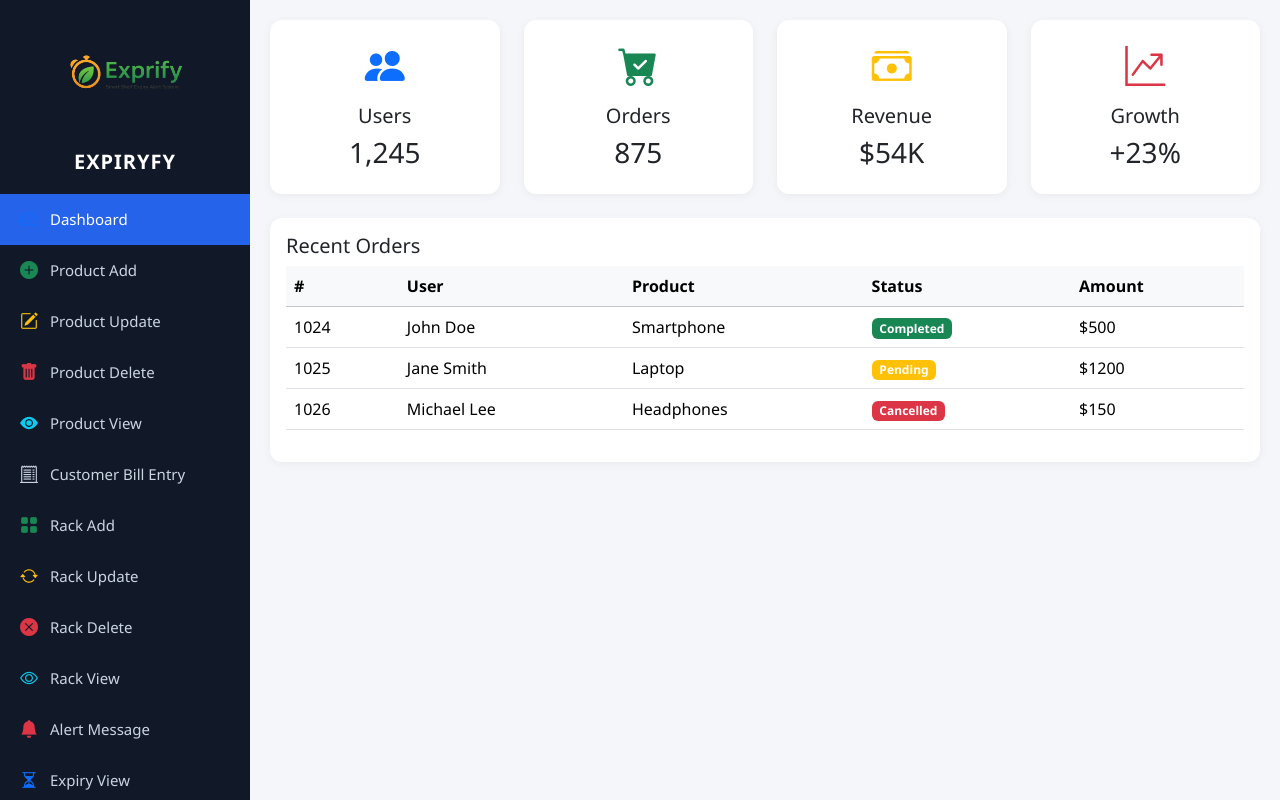
After one commit to ATCHAYA-THIYAGARAJAN-21/EXPIRYFY, a Django app: page /EXPIRYFY/dashboard in a window 1280 px wide. The commit adds this page. Run offline with Django 4.2, Linux system fonts and the light colour scheme.

Commit message:
home page

```diff
--- a/EFY/settings.py
+++ b/EFY/settings.py
@@ -79,7 +79,7 @@ DATABASES = {
         'ENGINE': 'django.db.backends.postgresql',
         'NAME': 'expiryfy',
         'USER': 'postgres',
-        'PASSWORD': 'Kavi100@',
+        'PASSWORD': 'Atchu21@',
         'HOST': 'localhost',
         'PORT': '5432',
     }
--- /dev/null
+++ b/EXPIRYFY/templates/efy/home.html
@@ -0,0 +1,194 @@
+{% load static %}
+<!DOCTYPE html>
+<html lang="en">
+<head>
+  <meta charset="UTF-8">
+  <meta name="viewport" content="width=device-width, initial-scale=1.0">
+  <title>Exprify Dashboard</title>
+  <!-- Bootstrap CSS -->
+  <link href="https://cdn.jsdelivr.net/npm/bootstrap@5.3.3/dist/css/bootstrap.min.css" rel="stylesheet">
+  <!-- Icons -->
+  <link href="https://cdn.jsdelivr.net/npm/bootstrap-icons/font/bootstrap-icons.css" rel="stylesheet">
+  <!-- Chart.js -->
+  <script src="https://cdn.jsdelivr.net/npm/chart.js"></script>
+
+  <style>
+    body {
+      font-family: 'Segoe UI', Tahoma, Geneva, Verdana, sans-serif;
+      background-color: #f5f6fa;
+    }
+    /* Sidebar */
+    .sidebar {
+      height: 100vh;
+      background: #111827;
+      color: #fff;
+      position: fixed;
+      top: 0;
+      left: 0;
+      width: 250px;
+      padding-top: 10px;
+      transition: all 0.3s;
+    }
+    .sidebar .logo {
+      text-align: center;
+      margin-bottom: 20px;
+    }
+    .sidebar .logo img {
+      width: 130px;
+      height: 130px;
+      border-radius: 50%;
+    }
+    .sidebar h3 {
+      font-size: 20px;
+      margin-top: 10px;
+      font-weight: bold;
+      letter-spacing: 1px;
+    }
+    .sidebar a {
+      display: flex;
+      align-items: center;
+      padding: 12px 20px;
+      color: #cbd5e1;
+      text-decoration: none;
+      transition: background 0.3s;
+      font-size: 15px;
+    }
+    .sidebar a i {
+      font-size: 18px;
+      margin-right: 12px;
+    }
+    .sidebar a:hover {
+      background: #1e293b;
+      color: #fff;
+    }
+    .sidebar .active {
+      background: #2563eb;
+      color: #fff;
+    }
+
+    /* Content */
+    .content {
+      margin-left: 250px;
+      padding: 20px;
+    }
+
+
+
+    /* Cards */
+    .card {
+      border: none;
+      border-radius: 12px;
+      box-shadow: 0px 2px 10px rgba(0,0,0,0.05);
+    }
+  </style>
+</head>
+<body>
+
+  <!-- Sidebar -->
+  <div class="sidebar">
+    <div class="logo">
+      <img src="{% static 'image/logo.png' %}" alt="Logo">
+      <h3>EXPIRYFY</h3>
+    </div>
+    <a href="#" class="active"><i class="bi bi-speedometer2 text-primary"></i> Dashboard</a>
+    <a href="#"><i class="bi bi-plus-circle-fill text-success"></i> Product Add</a>
+    <a href="#"><i class="bi bi-pencil-square text-warning"></i> Product Update</a>
+    <a href="#"><i class="bi bi-trash-fill text-danger"></i> Product Delete</a>
+    <a href="#"><i class="bi bi-eye-fill text-info"></i> Product View</a>
+    <a href="#"><i class="bi bi-receipt-cutoff text-purple"></i> Customer Bill Entry</a>
+    <a href="#"><i class="bi bi-grid-fill text-success"></i> Rack Add</a>
+    <a href="#"><i class="bi bi-arrow-repeat text-warning"></i> Rack Update</a>
+    <a href="#"><i class="bi bi-x-circle-fill text-danger"></i> Rack Delete</a>
+    <a href="#"><i class="bi bi-eye text-info"></i> Rack View</a>
+    <a href="#"><i class="bi bi-bell-fill text-danger"></i> Alert Message</a>
+    <a href="#"><i class="bi bi-hourglass-split text-primary"></i> Expiry View</a>
+  </div>
+
+
+
+  <!-- Main Content -->
+  <div class="content">
+    <div class="row g-4">
+      <!-- Stat Cards -->
+      <div class="col-md-3">
+        <div class="card p-3 text-center">
+          <i class="bi bi-people-fill fs-1 text-primary"></i>
+          <h5 class="mt-2">Users</h5>
+          <h3>1,245</h3>
+        </div>
+      </div>
+      <div class="col-md-3">
+        <div class="card p-3 text-center">
+          <i class="bi bi-cart-check-fill fs-1 text-success"></i>
+          <h5 class="mt-2">Orders</h5>
+          <h3>875</h3>
+        </div>
+      </div>
+      <div class="col-md-3">
+        <div class="card p-3 text-center">
+          <i class="bi bi-cash-stack fs-1 text-warning"></i>
+          <h5 class="mt-2">Revenue</h5>
+          <h3>$54K</h3>
+        </div>
+      </div>
+      <div class="col-md-3">
+        <div class="card p-3 text-center">
+          <i class="bi bi-graph-up-arrow fs-1 text-danger"></i>
+          <h5 class="mt-2">Growth</h5>
+          <h3>+23%</h3>
+        </div>
+      </div>
+    </div>
+
+
+    <!-- Table -->
+    <div class="row mt-4">
+      <div class="col-md-12">
+        <div class="card p-3">
+          <h5>Recent Orders</h5>
+          <table class="table table-hover align-middle">
+            <thead class="table-light">
+              <tr>
+                <th>#</th>
+                <th>User</th>
+                <th>Product</th>
+                <th>Status</th>
+                <th>Amount</th>
+              </tr>
+            </thead>
+            <tbody>
+              <tr>
+                <td>1024</td>
+                <td>John Doe</td>
+                <td>Smartphone</td>
+                <td><span class="badge bg-success">Completed</span></td>
+                <td>$500</td>
+              </tr>
+              <tr>
+                <td>1025</td>
+                <td>Jane Smith</td>
+                <td>Laptop</td>
+                <td><span class="badge bg-warning">Pending</span></td>
+                <td>$1200</td>
+              </tr>
+              <tr>
+                <td>1026</td>
+                <td>Michael Lee</td>
+                <td>Headphones</td>
+                <td><span class="badge bg-danger">Cancelled</span></td>
+                <td>$150</td>
+              </tr>
+            </tbody>
+          </table>
+        </div>
+      </div>
+    </div>
+
+  </div>
+
+  <!-- Bootstrap JS -->
+  <script src="https://cdn.jsdelivr.net/npm/bootstrap@5.3.3/dist/js/bootstrap.bundle.min.js"></script>
+
+
+</body>
+</html>
--- a/EXPIRYFY/templates/efy/index.html
+++ b/EXPIRYFY/templates/efy/index.html
@@ -244,7 +244,7 @@
     <img src="{% static 'image/logo.png' %}" alt="EFY Center Logo">
     <h1>Welcome to EXPIRYFY</h1>
     <p>Simplifying Expiry, Securing Freshness</p>
-    <a href="#about" class="btn">Learn More</a>
+    <a href="{% url 'dashboard' %}" class="btn">Learn More</a>
   </section>
 
   <!-- ===== ABOUT ===== -->
--- a/EXPIRYFY/urls.py
+++ b/EXPIRYFY/urls.py
@@ -3,4 +3,5 @@ from . import views
 
 urlpatterns = [
     path('', views.home, name='home'),
+    path('dashboard', views.dashboard, name='dashboard'),
 ]
--- a/EXPIRYFY/views.py
+++ b/EXPIRYFY/views.py
@@ -2,3 +2,7 @@ from django.shortcuts import render
 
 def home(request):
     return render(request, 'efy/index.html')
+
+
+def dashboard(request):
+    return render(request, 'efy/home.html')
```
